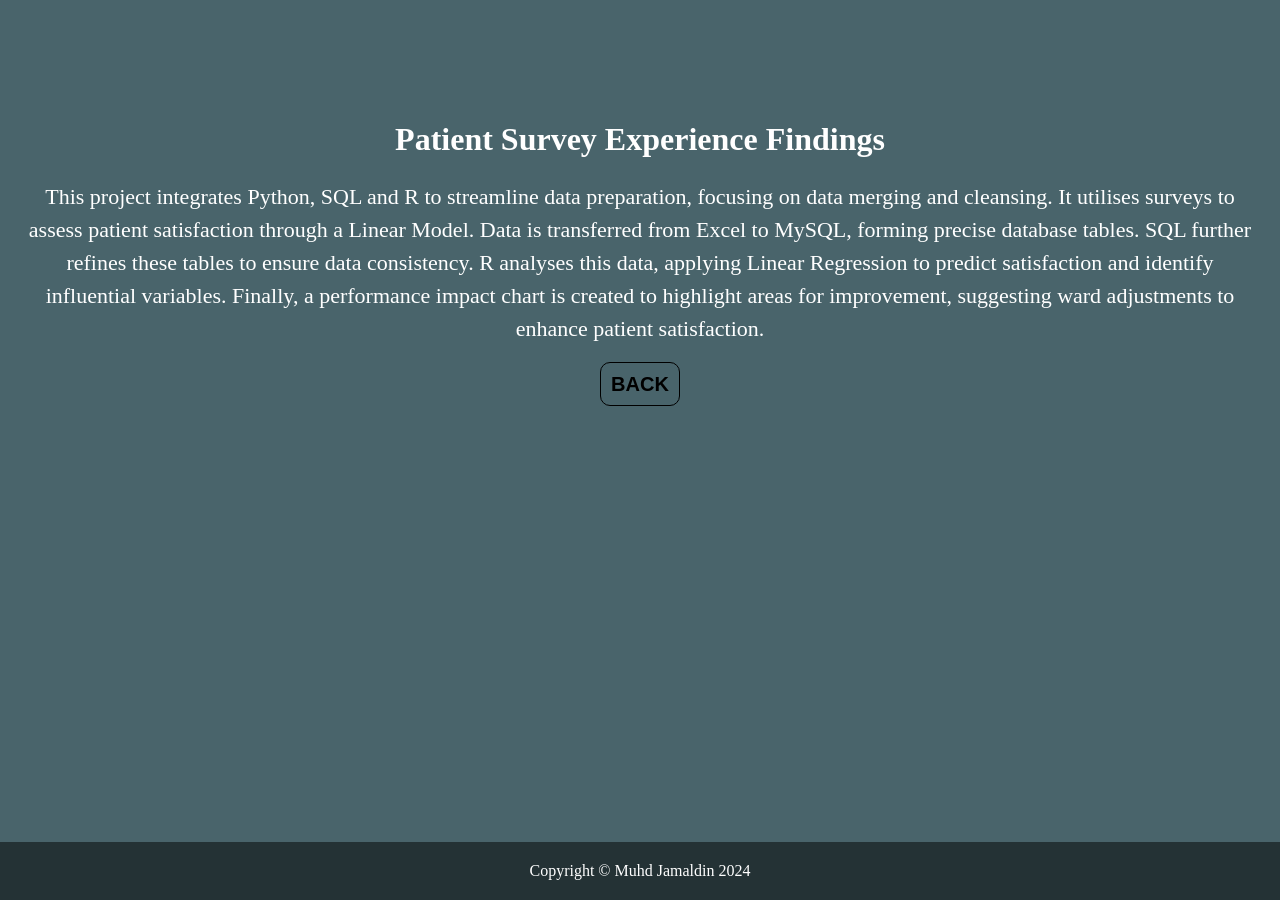
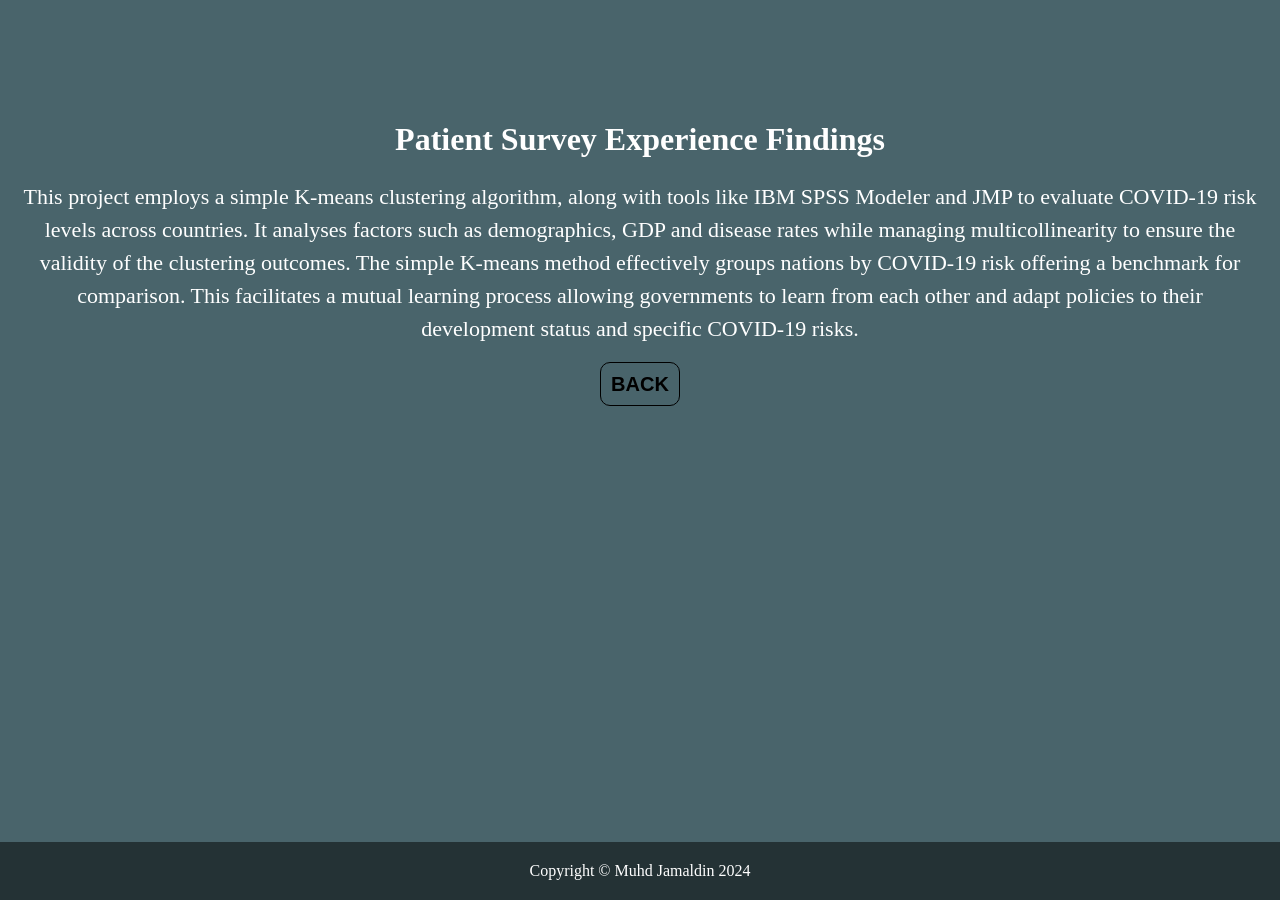
Before and after one commit to Md-Khid/Md-Khid, a Jekyll site: the page 2.html, which Jekyll copies as it is, in a window 1280 px wide. Built offline with Jekyll 4.4.1, drawn with Linux system fonts in a browser that asks for light colours.

Commit message:
Update 2.html

```diff
--- a/2.html
+++ b/2.html
@@ -70,13 +70,13 @@
 <!-- Main Content -->
 <div class="container">
     <!-- Your main content goes here -->
-    <p>This project integrates Python, SQL and R to streamline data preparation, focusing on data merging and
-              cleansing. It utilises surveys to assess patient satisfaction through a Linear Model. Data is transferred
-              from Excel to MySQL, forming precise database tables. SQL further refines these tables to ensure data consistency.
-              R analyses this data, applying Linear Regression to predict satisfaction and identify influential variables.
-              Finally, a performance impact chart is created to highlight areas for improvement, suggesting ward adjustments to
-              enhance patient satisfaction.
-        <p>
+    <p>This project employs a simple K-means clustering algorithm, along with tools like IBM SPSS Modeler and JMP
+        to evaluate COVID-19 risk levels across countries. It analyses factors such as demographics, GDP and disease
+        rates while managing multicollinearity to ensure the validity of the clustering outcomes. The simple K-means
+        method effectively groups nations by COVID-19 risk offering a benchmark for comparison. This facilitates a
+        mutual learning process allowing governments to learn from each other and adapt policies to their development
+        status and specific COVID-19 risks.
+    </p>
     <!-- Back Button -->
     <p style="text-align: center;">
         <a href="javascript:history.back()" class="back-link">
@@ -93,6 +93,12 @@
 <script>
     // JavaScript to insert current year into footer
     document.getElementById("footerYear").innerHTML += " " + new Date().getFullYear();
+
+    // Remove the .html extension from the URL
+    if (history.replaceState) {
+        var cleanURL = window.location.pathname.replace(/\.html$/, '');
+        history.replaceState(null, null, cleanURL);
+    }
 </script>
 
 </body>
```
